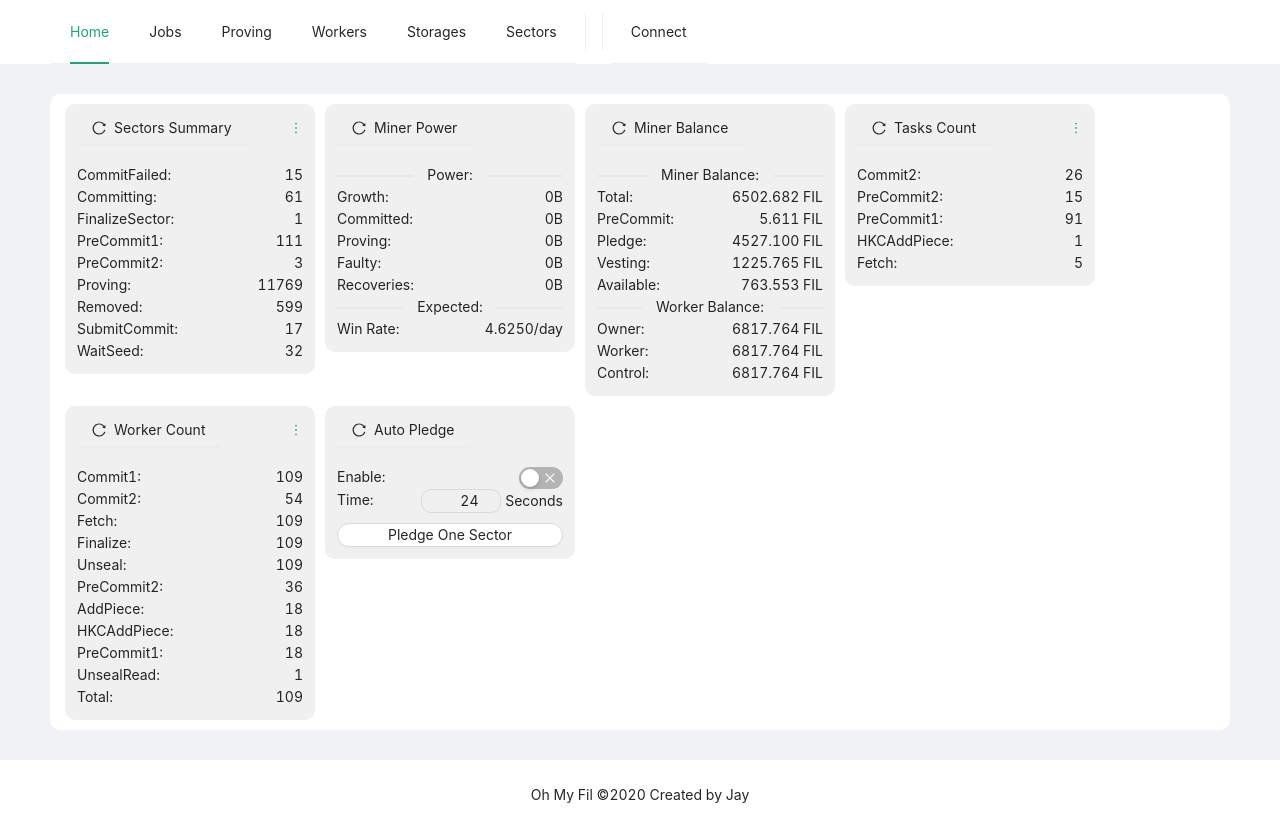
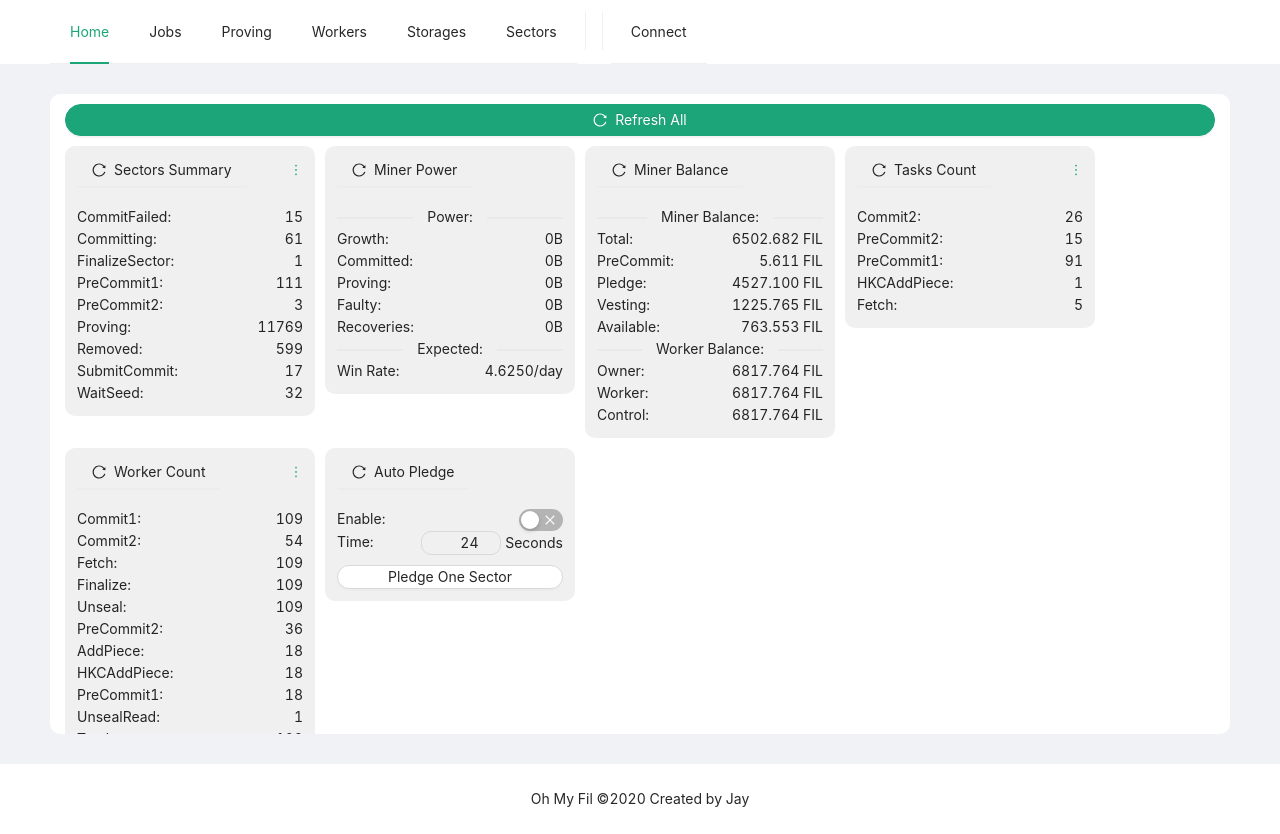
Before and after one commit to JayJay1024/Oh-My-Fil, a React (Create React App) app: page /ohmyfil in a window 1280 px wide. Built offline with nearby package versions, Linux system fonts and the light colour scheme.

Commit message:
refresh all cards

```diff
--- a/src/companents/Home.tsx
+++ b/src/companents/Home.tsx
@@ -130,6 +130,15 @@ const Home: FC = () => {
     dispatch(fetchAutoPledgeInfo(connectInfo));
   }
 
+  const handleClickRefreshAll = () => {
+    handleClickSectorsSummary();
+    handleClickMinerPower();
+    handleClickMinerBalance();
+    handleClickTasksCount();
+    handleClickWorkerCount();
+    handleClickAutoPledge();
+  }
+
   const handleChangeAutoPlageStatus = (cheched: boolean) => {
     if (actorAddress.length === 0) {
       message.warning('Connect Firstly ~');
@@ -219,6 +228,9 @@ const Home: FC = () => {
 
   return (
     <div className='oh-my-fil-home-content'>
+      <div style={{ width: '100%', margin: '5px' }}>
+        <Button type='primary' icon={<ReloadOutlined />} shape='round' style={{ width: '100%' }} onClick={handleClickRefreshAll} >Refresh All</Button>
+      </div>
       <Spin
         size='large' delay={200}
         spinning={sectorsSummary.status === 'loading' ? true : false}
```
